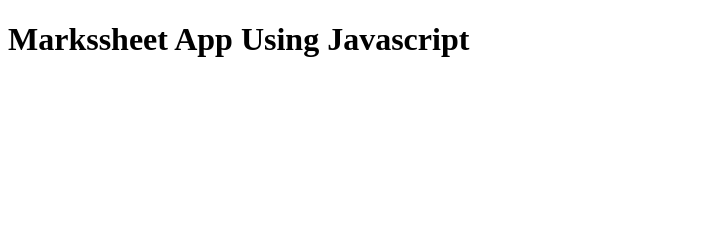
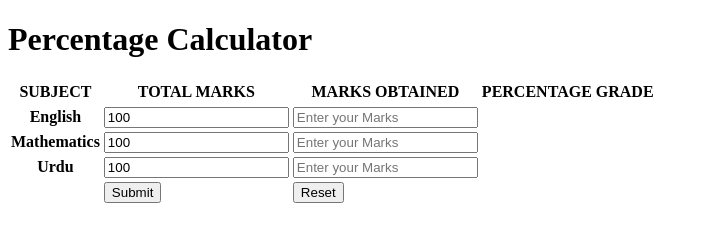
Before and after one commit to muhammadjunaidharoon/JavaScriptPractice, a plain HTML site: page MarksSheet/index.html in a window 1280 px wide. Shown: the whole page, without its empty margins (0-708 px from the left). Drawn offline with Linux system fonts and the light colour scheme.

Commit message:
Creating Markssheet app

```diff
--- a/MarksSheet/index.html
+++ b/MarksSheet/index.html
@@ -4,10 +4,74 @@
     <meta charset="UTF-8">
     <meta http-equiv="X-UA-Compatible" content="IE=edge">
     <meta name="viewport" content="width=device-width, initial-scale=1.0">
-    <title>Markssheet App Using Javascript</title>
+    <title>Markssheet</title>
+
 </head>
 <body>
-    <h1>Markssheet App Using Javascript</h1>
+    <div class="group">
+        <h1>Percentage Calculator</h1>
+            <table border="0">
+                <form onsubmit="calculate(); return false;" id="avgForm">
+                    <tr>
+                        <thead>
+                            <th>SUBJECT</th>
+                            <th>TOTAL MARKS</th>
+                            <th>MARKS OBTAINED</th>
+                            <th>PERCENTAGE</th>
+                            <th>GRADE</th>
+                        </thead>
+                    </tr>
+                    <tr>
+                        <th>English</th>
+                        <td><input type="number" min="0" required id="engTotMarks" class="subjects" placeholder="Total Marks" value="100" tabindex="1" > </td>
+                        <td><input type="number" min="0" required id="engMarks" class="subjects" placeholder="Enter your Marks" tabindex="2"></td>
+                        <td><label for="Percengtage" id="engPerc"></label>
+                        <td><label for="Grade" id="engGrade"></label></td>
+                    </tr>
+                    <tr>
+                        <th>Mathematics</th>
+                        <td><input type="number" min="0" required id="mathTotMarks" class="subjects" placeholder="Total Marks" value="100" tabindex="3"></td>
+                        <td><input type="number" min="0" required id="mathMarks" class="subjects" placeholder="Enter your Marks" tabindex="4"></td>
+                        <td><label for="Percengtage" id="mathPerc"></label>
+                        <td><label for="Grade" id="mathGrade"></label></td>
+                    <tr>
+                        <th>Urdu</th>
+                        <td><input type = "number" min="0" required id="urduTotMarks" class="subjects" placeholder="Total Marks" value="100" tabindex="5"></td>
+                        <td><input type="number" min="0" required id="urduMarks" class="subjects" placeholder="Enter your Marks" tabindex="6"></td>
+                        <td><label for="Percengtage" id="urduPerc"></label>
+                        <td><label for="Grade" id="urduGrade"></label></td>
+                    <tr>
+                        <td></td>
+                        <td><button type="submit" id="subButton">Submit</button></td>
+                        <td><button type="submit" id="resetButton">Reset</button></td>
+                    </tr>
+                </form>
+            </table>
+        <h1 id="totalMarks"></h1>
+        <h1 id="marksObatained"></h1>
+        <h1 id="marksPerc"></h1>
+    </div>
+
+    <script>
+        function calculate() {
+            let urduTotNum = parseFloat(document.querySelector("#mathTotMarks").value);
+            let urduNum =  parseFloat(document.querySelector("#mathMarks").value);
+
+            let engTotNum = parseFloat(document.querySelector("#engTotMarks").value);
+            let engNum = parseFloat(document.querySelector("#engMarks").value);
+
+            let mathTotNum = parseFloat(document.querySelector("#urduTotMarks").value);
+            let mathNum = parseFloat(document.querySelector("#urduMarks").value);
+
+            let totNumber = urduTotNum + engTotNum + mathTotNum
+            let numberObtained = urduNum+engNum+mathNum;
+            let result = parseFloat(numberObtained / totNumber * 100);
+
+            document.querySelector("#totalMarks").innerHTML=`Total Marks: ${totNumber}`;
+            document.querySelector("#marksObatained").innerHTML=`Total Marks Obtained: ${numberObtained}`;
+            document.querySelector("#marksPerc").innerHTML=`Your Percentage is ${result}%`;
+        }
+    </script>
 
 </body>
 </html>
```
